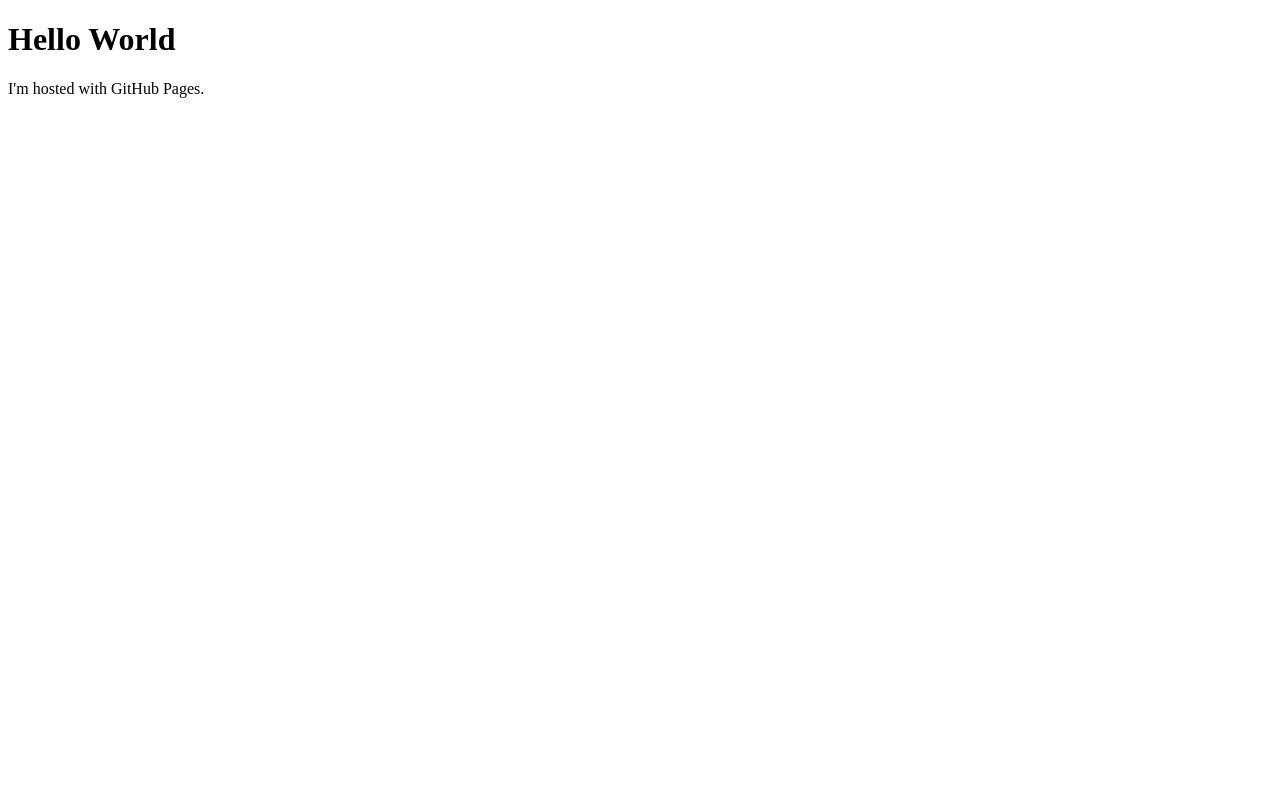
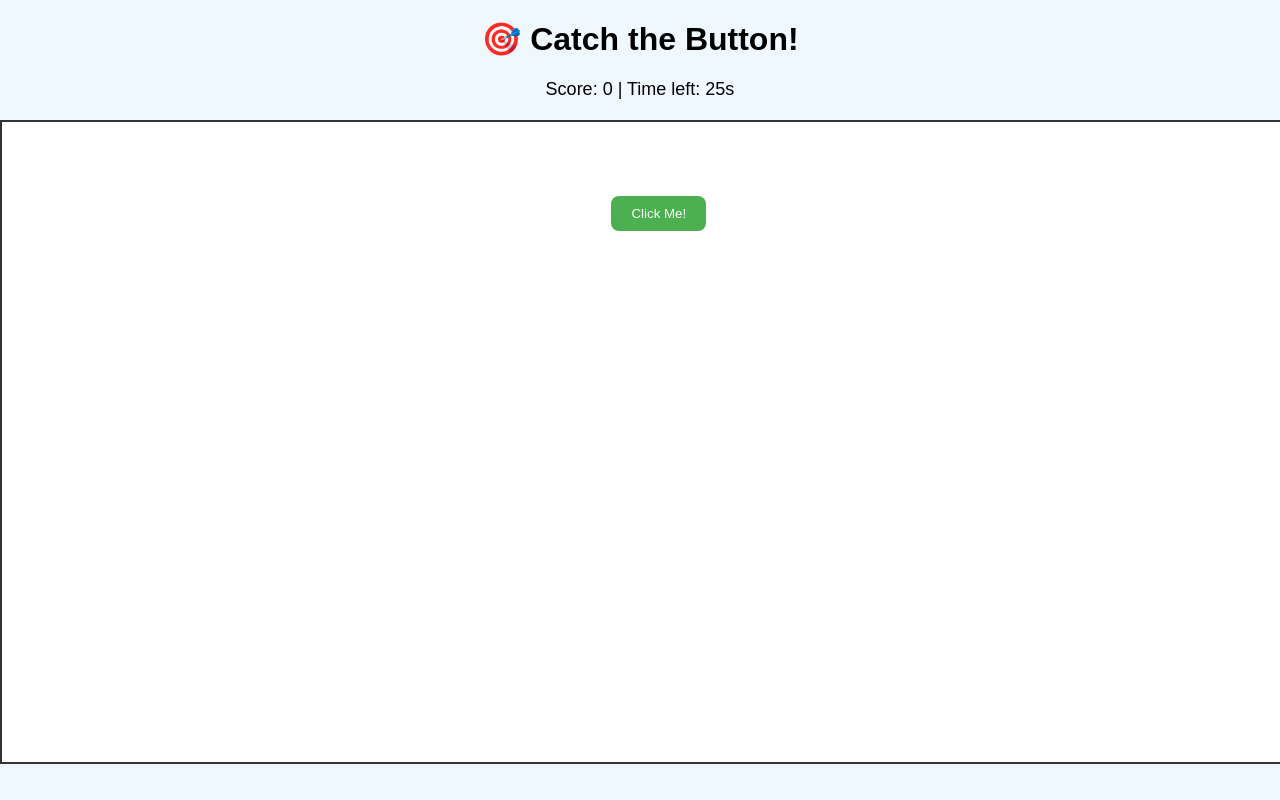
Before and after one commit to darshan-m/darshan-m.github.io, a plain HTML site: page index.html in a window 1280 px wide. Drawn offline with Linux system fonts and the light colour scheme.

Commit message:
Update
a simple game

```diff
--- a/index.html
+++ b/index.html
@@ -1,7 +1,97 @@
 <!DOCTYPE html>
-<html>
+<html lang="en">
+<head>
+  <meta charset="UTF-8">
+  <title>Catch the Button Game</title>
+  <style>
+    body {
+      font-family: Arial, sans-serif;
+      background: #f0f8ff;
+      text-align: center;
+      margin: 0;
+      padding: 0;
+    }
+    h1 {
+      margin-top: 20px;
+    }
+    #game-area {
+      position: relative;
+      width: 100%;
+      height: 80vh;
+      border: 2px solid #333;
+      background: #fff;
+      overflow: hidden;
+      margin: 20px auto;
+    }
+    #target {
+      position: absolute;
+      padding: 10px 20px;
+      background: #4CAF50;
+      color: white;
+      border: none;
+      border-radius: 8px;
+      cursor: pointer;
+      transition: 0.2s;
+    }
+    #scoreboard {
+      font-size: 18px;
+      margin: 10px;
+    }
+  </style>
+</head>
 <body>
-<h1>Hello World</h1>
-<p>I'm hosted with GitHub Pages.</p>
+  <h1>🎯 Catch the Button!</h1>
+  <p id="scoreboard">Score: 0 | Time left: 30s</p>
+  <div id="game-area">
+    <button id="target">Click Me!</button>
+  </div>
+
+  <script>
+    const target = document.getElementById("target");
+    const gameArea = document.getElementById("game-area");
+    const scoreboard = document.getElementById("scoreboard");
+
+    let score = 0;
+    let timeLeft = 30;
+    let gameActive = true;
+
+    // Move button to random position
+    function moveTarget() {
+      const areaWidth = gameArea.clientWidth;
+      const areaHeight = gameArea.clientHeight;
+      const buttonWidth = target.offsetWidth;
+      const buttonHeight = target.offsetHeight;
+
+      const randomX = Math.random() * (areaWidth - buttonWidth);
+      const randomY = Math.random() * (areaHeight - buttonHeight);
+
+      target.style.left = randomX + "px";
+      target.style.top = randomY + "px";
+    }
+
+    // When player clicks button
+    target.addEventListener("click", () => {
+      if (!gameActive) return;
+      score++;
+      scoreboard.textContent = `Score: ${score} | Time left: ${timeLeft}s`;
+      moveTarget();
+    });
+
+    // Countdown timer
+    const timer = setInterval(() => {
+      timeLeft--;
+      scoreboard.textContent = `Score: ${score} | Time left: ${timeLeft}s`;
+
+      if (timeLeft <= 0) {
+        clearInterval(timer);
+        gameActive = false;
+        target.style.display = "none";
+        scoreboard.textContent = `⏳ Time's up! Final Score: ${score}`;
+      }
+    }, 1000);
+
+    // Start with random position
+    moveTarget();
+  </script>
 </body>
 </html>
```
